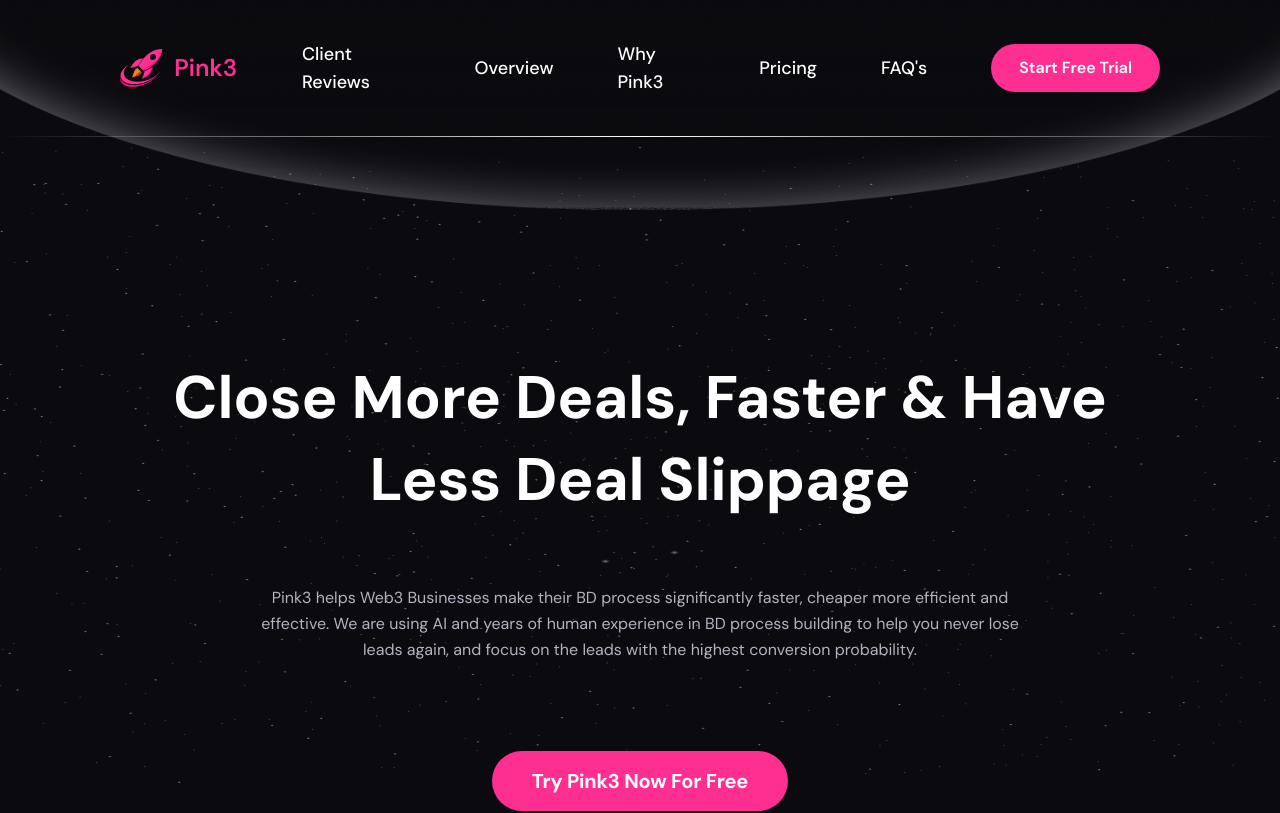
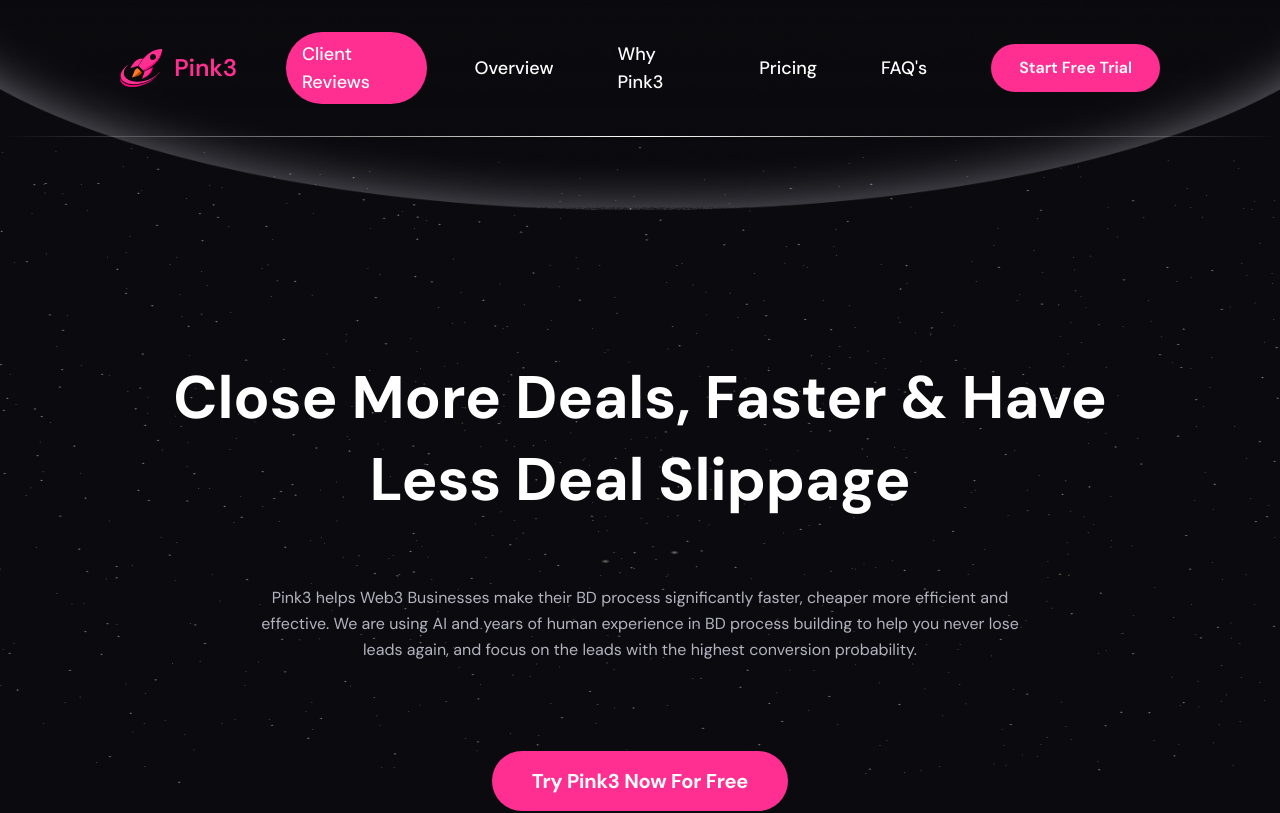
Before and after one commit to Ayesha-ehsan905/pink, a React (Vite) app: page / in a window 1280 px wide. Shown: the top 813 px of the page. Built offline with nearby package versions, Linux system fonts and the light colour scheme.

Commit message:
feat:nav interaction

```diff
--- a/src/screens/LandingPage/LandingHeader.tsx
+++ b/src/screens/LandingPage/LandingHeader.tsx
@@ -7,16 +7,19 @@
 import { MobileHeader } from "./sections/SalesHeroSection/MobileHeader";
 import { Button } from "../../components/ui/button";
 import { useEffect, useState } from "react";
+import { scrollToElement } from "../../utils/scrollToElement";
+
 const navigationItems = [
-  { label: "Client Reviews" },
-  { label: "Overview" },
-  { label: "Why Pink3" },
-  { label: "Pricing" },
-  { label: "FAQ's" },
+  { label: "Client Reviews", targetId: "client-reviews" },
+  { label: "Overview", targetId: "problems" },
+  { label: "Why Pink3", targetId: "why-pink3" },
+  { label: "Pricing", targetId: "pricing" },
+  { label: "FAQ's", targetId: "faqs" },
 ];
 
 export const LandingHeader = () => {
   const [isScrolled, setIsScrolled] = useState(false);
+  const [activeSection, setActiveSection] = useState<string | null>(null);
 
   useEffect(() => {
     const handleScroll = () => {
@@ -26,6 +29,30 @@
     handleScroll();
     window.addEventListener("scroll", handleScroll);
     return () => window.removeEventListener("scroll", handleScroll);
+  }, []);
+
+  useEffect(() => {
+    const sectionIds = navigationItems.map((item) => item.targetId);
+
+    const observer = new IntersectionObserver(
+      (entries) => {
+        entries.forEach((entry) => {
+          if (entry.isIntersecting) {
+            setActiveSection(entry.target.id);
+          }
+        });
+      },
+      {
+        threshold: 0.4,
+      },
+    );
+
+    sectionIds.forEach((id) => {
+      const element = document.getElementById(id);
+      if (element) observer.observe(element);
+    });
+
+    return () => observer.disconnect();
   }, []);
 
   return (
@@ -50,15 +77,26 @@
 
           <NavigationMenu className="hidden lg:flex flex-1">
             <NavigationMenuList className="flex items-center justify-center gap-7">
-              {navigationItems.map((item, index) => (
-                <NavigationMenuItem key={index}>
-                  <NavigationMenuLink className="inline-flex items-center justify-center gap-1 px-4 py-2 rounded-[999px] cursor-pointer hover:bg-pink transition-colors">
-                    <span className="text-white font-medium text-[18px] leading-[28px]">
-                      {item.label}
-                    </span>
-                  </NavigationMenuLink>
-                </NavigationMenuItem>
-              ))}
+              {navigationItems.map((item, index) => {
+                const isActive = activeSection === item.targetId;
+
+                return (
+                  <NavigationMenuItem key={index}>
+                    <NavigationMenuLink
+                      className={`inline-flex items-center justify-center gap-1 px-4 py-2 rounded-[999px] cursor-pointer transition-colors ${
+                        isActive
+                          ? "bg-pink text-white"
+                          : "text-white hover:bg-pink/80"
+                      }`}
+                      onClick={(event) => scrollToElement(event, item.targetId)}
+                    >
+                      <span className="font-medium text-[18px] leading-[28px]">
+                        {item.label}
+                      </span>
+                    </NavigationMenuLink>
+                  </NavigationMenuItem>
+                );
+              })}
             </NavigationMenuList>
           </NavigationMenu>
 
--- a/src/screens/LandingPage/sections/FrequentlyAskedQuestionsSection/FrequentlyAskedQuestionsSection.tsx
+++ b/src/screens/LandingPage/sections/FrequentlyAskedQuestionsSection/FrequentlyAskedQuestionsSection.tsx
@@ -50,7 +50,10 @@
 
 export const FrequentlyAskedQuestionsSection = () => {
   return (
-    <section className="flex flex-col items-center gap-8 md:gap-12 px-4 containerSection">
+    <section
+      id="faqs"
+      className="flex flex-col items-center gap-8 md:gap-12 px-4 containerSection"
+    >
       <div className="flex flex-col items-center gap-4 md:gap-6 w-full max-w-[844px]">
         <h2 className="text-3xl md:text-[40px] font-bold text-white text-center tracking-[-0.002em] leading-[48px]">
           Frequently Asked Questions
--- a/src/screens/LandingPage/sections/PricingPlansSection/PricingPlansSection.tsx
+++ b/src/screens/LandingPage/sections/PricingPlansSection/PricingPlansSection.tsx
@@ -97,7 +97,10 @@
 
 export const PricingPlansSection = () => {
   return (
-    <section className="flex flex-col items-center gap-8 md:gap-16 px-4 containerSection">
+    <section
+      id="pricing"
+      className="flex flex-col items-center gap-8 md:gap-16 px-4 containerSection"
+    >
       <div className="flex flex-col items-center gap-4 md:gap-6 w-full max-w-[844px] px-4">
         <h2 className="text-3xl md:text-[40px] font-bold text-white text-center tracking-[-0.002em] leading-[48px]">
           Simple, Transparent Pricing
--- a/src/screens/LandingPage/sections/ProblemSolutionsOverviewSection/ProblemSolutionsOverviewSection.tsx
+++ b/src/screens/LandingPage/sections/ProblemSolutionsOverviewSection/ProblemSolutionsOverviewSection.tsx
@@ -210,7 +210,7 @@
   }, []);
 
   return (
-    <section className="containerSection gap-0">
+    <section id="problems" className="containerSection gap-0">
       <header className="flex flex-col items-center gap-4 md:gap-6 pb-4 md:pb-8 w-full max-w-[844px] px-4">
         <h2 className="text-3xl md:text-[40px] font-bold text-white text-center">
           Do These Problems Sounds Familiar ?
--- a/src/screens/LandingPage/sections/SalesHeroSection/MobileHeader.tsx
+++ b/src/screens/LandingPage/sections/SalesHeroSection/MobileHeader.tsx
@@ -1,19 +1,40 @@
 import { useState } from "react";
 import { Button } from "../../../../components/ui/button";
+import { scrollToElement } from "../../../../utils/scrollToElement";
 
 const navigationItems = [
-  { label: "Home" },
-  { label: "Client Reviews" },
-  { label: "Overview" },
-  { label: "Why Pink3" },
-  { label: "Pricing" },
-  { label: "FAQ's" },
-  { label: "Privacy Policy" },
-  { label: "Terms of Service" },
+  { label: "Home", targetId: "top" },
+  { label: "Client Reviews", targetId: "client-reviews" },
+  { label: "Overview", targetId: "problems" },
+  { label: "Why Pink3", targetId: "why-pink3" },
+  { label: "Pricing", targetId: "pricing" },
+  { label: "FAQ's", targetId: "faqs" },
+  { label: "Privacy Policy", targetId: undefined },
+  { label: "Terms of Service", targetId: undefined },
 ];
 
 export const MobileHeader = () => {
   const [isOpen, setIsOpen] = useState(false);
+
+  const handleNavClick = (
+    event: React.MouseEvent<HTMLButtonElement>,
+    targetId: string | undefined,
+  ) => {
+    if (!targetId) {
+      setIsOpen(false);
+      return;
+    }
+
+    if (targetId === "top") {
+      event.preventDefault();
+      window.scrollTo({ top: 0, behavior: "smooth" });
+      setIsOpen(false);
+      return;
+    }
+
+    scrollToElement(event as unknown as React.MouseEvent<HTMLElement>, targetId);
+    setIsOpen(false);
+  };
 
   return (
     <>
@@ -101,7 +122,7 @@
                       ? "bg-pink text-white"
                       : "hover:bg-white/5"
                   }`}
-                  onClick={() => setIsOpen(false)}
+                  onClick={(event) => handleNavClick(event, item.targetId)}
                 >
                   <span>{item.label}</span>
                 </button>
--- a/src/screens/LandingPage/sections/TrialOfferSection/TrialOfferSection.tsx
+++ b/src/screens/LandingPage/sections/TrialOfferSection/TrialOfferSection.tsx
@@ -3,7 +3,10 @@
 
 export const TrialOfferSection = () => {
   return (
-    <section className="flex flex-col items-center gap-8 md:gap-12 containerSection">
+    <section
+      id="why-pink3"
+      className="flex flex-col items-center gap-8 md:gap-12 containerSection"
+    >
       <Card className="relative w-full  bg-pink rounded-2xl overflow-hidden border-0">
         <CardContent className="relative min-h-[300px] md:min-h-[412px] p-8 md:p-0">
           <div className="flex flex-col items-start gap-6 md:gap-10 relative md:absolute md:top-1/2 md:-translate-y-1/2 md:left-[100px] w-full md:w-[521px] z-10">
--- a/src/screens/LandingPage/sections/UserTestimonialsSection/UserTestimonialsSection.tsx
+++ b/src/screens/LandingPage/sections/UserTestimonialsSection/UserTestimonialsSection.tsx
@@ -164,7 +164,10 @@
   );
 
   return (
-    <section className="flex flex-col items-center gap-8 md:gap-12 p-4 containerSection w-full bg-background">
+    <section
+      id="client-reviews"
+      className="flex flex-col items-center gap-8 md:gap-12 p-4 containerSection w-full bg-background"
+    >
       <div className="flex flex-col items-center gap-6 md:gap-8 w-full max-w-[844px] px-4">
         <h2 className="text-3xl md:text-[40px] font-bold text-primary text-center leading-tight md:leading-[56px]">
           What Our Users Say
--- /dev/null
+++ b/src/utils/scrollToElement.ts
@@ -0,0 +1,22 @@
+import type React from "react";
+
+type ScrollToElementFunction = (
+  event: React.MouseEvent<HTMLElement>,
+  targetId: string,
+) => void;
+
+export const scrollToElement: ScrollToElementFunction = (event, targetId) => {
+  event.preventDefault();
+
+  const targetElement = document.getElementById(targetId);
+  if (!targetElement) return;
+
+  const headerOffset = 100;
+  const elementPosition = targetElement.offsetTop;
+  const offsetPosition = elementPosition - headerOffset;
+
+  window.scrollTo({
+    top: offsetPosition,
+    behavior: "smooth",
+  });
+};
```
Also changed, not shown: src/screens/LandingPage/sections/SiteFooterSection/SiteFooterSection.tsx (+16 -8 lines), 1 other file (tests, documents, lock files or other folders).
